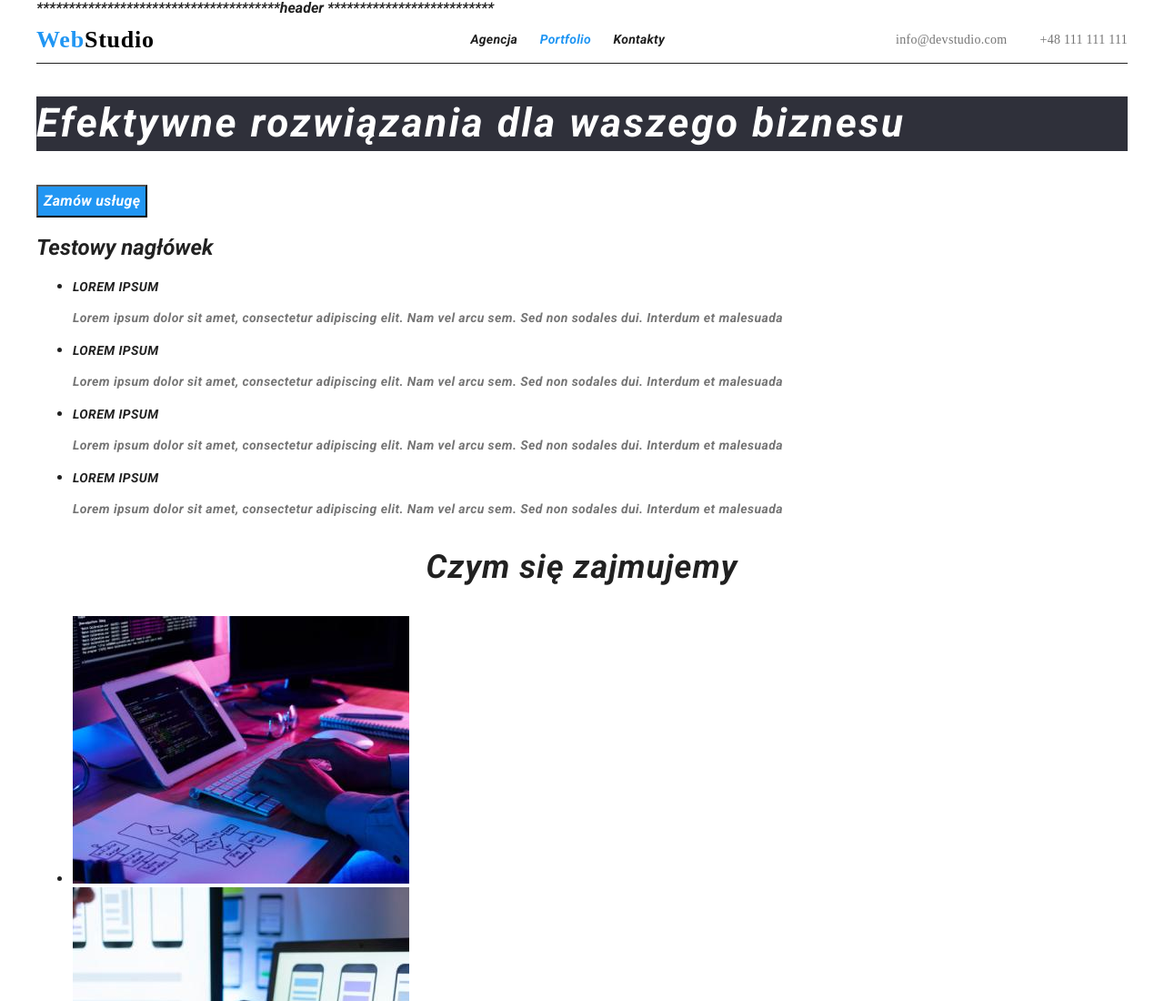
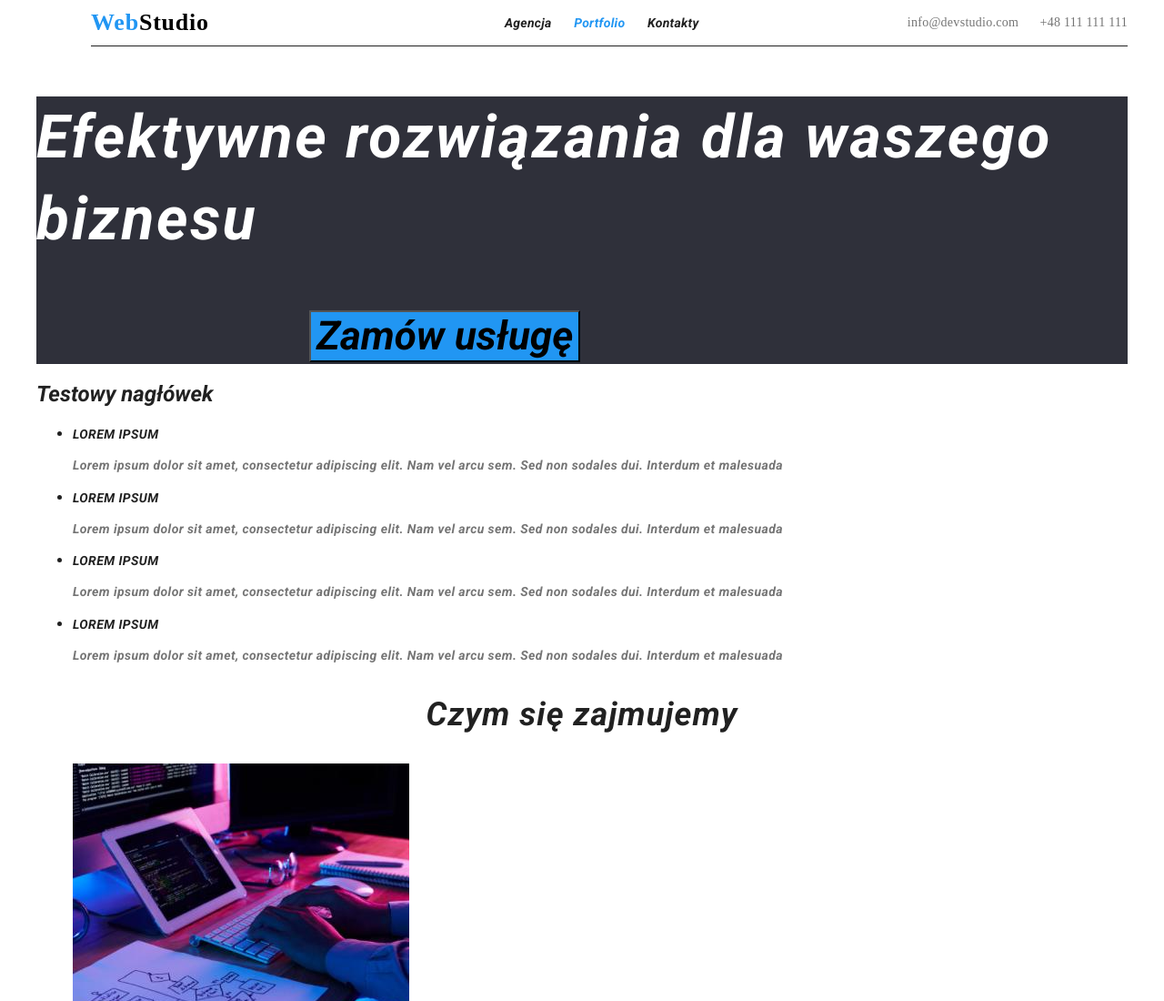
Before and after one commit to Marcin9719/goit-markup-hw-03, a plain HTML site: page index.html in a window 1280 px wide. Shown: the top 1100 px of the page at 91% size. Drawn offline with Linux system fonts and the light colour scheme.

Commit message:
Efekty 28.10

```diff
--- a/css/style.css
+++ b/css/style.css
@@ -26,10 +26,10 @@ display: flex;
 flex-direction: row;
 justify-content: space-between;
 align-items: center;
- border-bottom-style: solid;
-  border-bottom-width: 1px;
+border-bottom-style: solid;
+border-bottom-width: 1px;
+margin-left: 5%;
 }
-
 
 nav ul{
 display: flex;
@@ -74,6 +74,17 @@ header{
 
 .headerContact ul li:hover{
 text-decoration: underline;
+}
+
+.TitleButtonWrapper {
+    font-size: 44px;
+    font-weight: 900;
+    line-height: 1.36;
+    letter-spacing: 0.06em;
+    text-align: left;
+    color: var(--button_text-color);
+    background-color: #2f303a;
+    text-decoration: none;
 }
 
 
@@ -206,18 +217,14 @@ float:left;
 }
 
 
+.logo {
+margin-left: 5%;
 
+}
 
 
 .logo3{
-    font-size: 44px;
-    font-weight: 900;
-    line-height: 1.36;
-    letter-spacing: 0.06em;
-    text-align: left;
-    color: var(--button_text-color);
-    background-color: #2f303a;
-    text-decoration: none;
+
     }
 
 
--- a/index.html
+++ b/index.html
@@ -15,14 +15,16 @@
 <body>
         <div class="container">
 
-        **************************************header **************************
+        <!-- **************************************header ************************** -->
             <header>
                 <div class="headerWrapper">
-                        <a href="./index.html" class="logo">
+
+                    <div>
+                        <a href="./index.html">
                             <span class="logoName1">Web</span>
                             <span class="logoName2">Studio</span>
                         </a>
-
+                    </div>
 
                         <nav>
                             <ul>
@@ -42,9 +44,14 @@
             </header>
 <main>
 <section>
-<h1 class="logo3">Efektywne rozwiązania dla waszego biznesu</h1>
-<button type="button" class="button3">Zamów usługę</button>
+    <div class="TitleButtonWrapper">
+        <h1 class="logo3">Efektywne rozwiązania dla waszego biznesu</h1>
+            <div class="buttons">
+                <button type="button" class="interactive-blue">Zamów usługę</button>
+            </div>
+    </div>
 </section>
+
 <section>
     <h2>Testowy nagłówek</h2>
 <ul>
```
